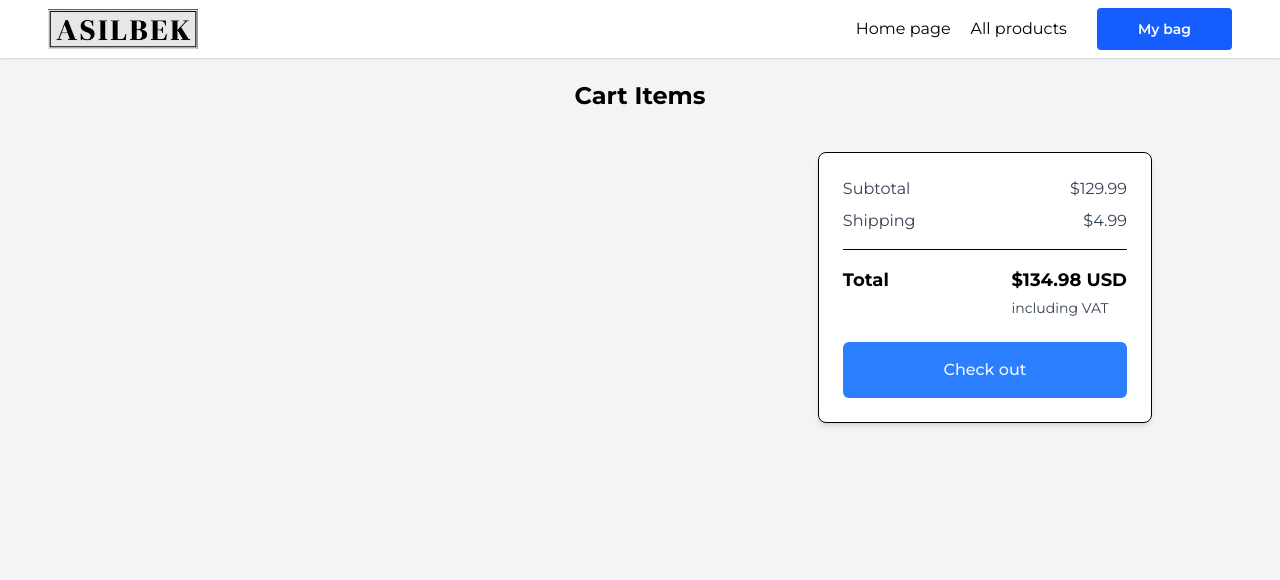
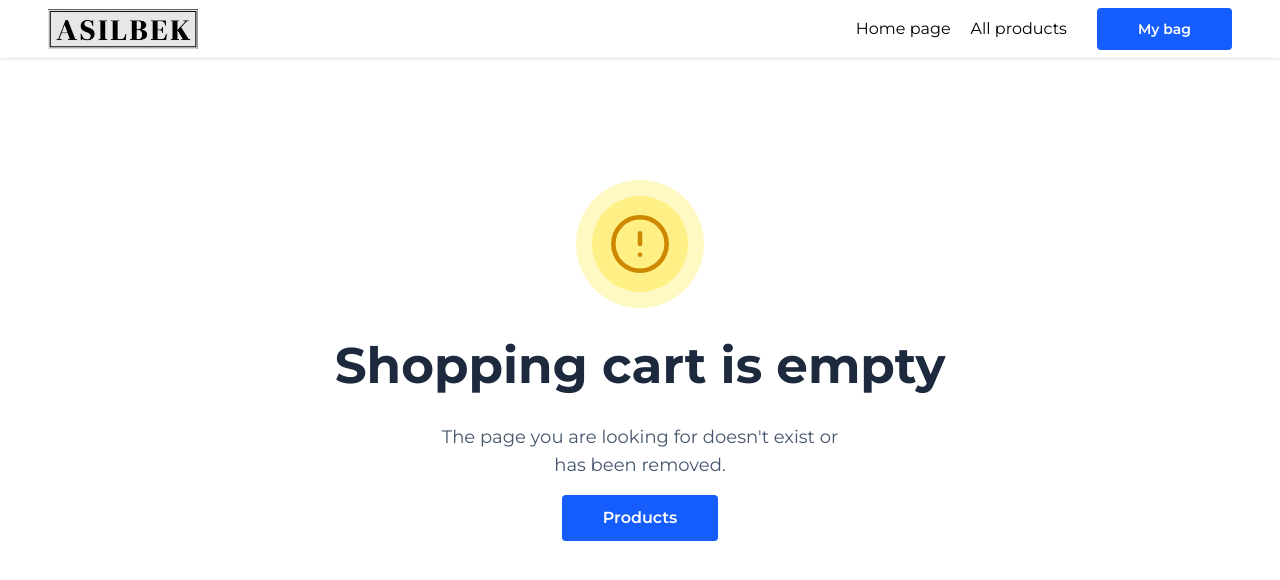
Before and after one commit to asilbek2706/asilbek-shop, a Next.js app: page /shopping-cart in a window 1280 px wide. Shown: the top 580 px of the page. Built offline with nearby package versions, Linux system fonts and the light colour scheme.

Commit message:
Total price & empty cart

```diff
--- a/app/shopping-cart/page.tsx
+++ b/app/shopping-cart/page.tsx
@@ -2,10 +2,12 @@
 
 import CustomImage from '@/components/image';
 import { ProductType } from '@/interfaces';
-import { useState } from 'react';
+import Link from 'next/link';
+import { useEffect, useState } from 'react';
 import ReactStars from 'react-stars';
 
 const ShoppingCart = () => {
+    const [total, setTotal] = useState<number>(0);
     const [products, setProducts] = useState<ProductType[]>(
         JSON.parse(localStorage.getItem('carts') || '[]')
     );
@@ -48,7 +50,16 @@
         }
     };
 
+    useEffect(() => {
+        const total = products.reduce((acc, item) => {
+            return acc + item.price * item.quantity;
+        }, 0);
+        setTotal(total);
+    }, [products]);
+
     return (
+        <>
+            {products.length ? (
                 <div className='h-screen bg-gray-100 pt-20'>
                     <h1 className='mb-10 text-center text-2xl font-bold'>Cart Items</h1>
                     <div className='mx-auto max-w-5xl justify-center px-6 md:flex md:space-x-6 xl:px-0'>
@@ -114,7 +125,9 @@
                                             </div>
                                             <div className='flex items-center space-x-4'>
                                                 <p className='text-sm'>
-                                            {product.price.toLocaleString('en-US', {
+                                                    {(
+                                                        product.price * product.quantity
+                                                    ).toLocaleString('en-US', {
                                                         style: 'currency',
                                                         currency: 'USD',
                                                     })}
@@ -144,17 +157,32 @@
                         <div className='mt-6 h-full rounded-lg border bg-white p-6 shadow-md md:mt-0 md:w-1/3'>
                             <div className='mb-2 flex justify-between'>
                                 <p className='text-gray-700'>Subtotal</p>
-                        <p className='text-gray-700'>$129.99</p>
+                                <p className='text-gray-700'>
+                                    {total.toLocaleString('en-US', {
+                                        style: 'currency',
+                                        currency: 'USD',
+                                    })}
+                                </p>
                             </div>
                             <div className='flex justify-between'>
                                 <p className='text-gray-700'>Shipping</p>
-                        <p className='text-gray-700'>$4.99</p>
+                                <p className='text-gray-700'>
+                                    {(10).toLocaleString('en-US', {
+                                        style: 'currency',
+                                        currency: 'USD',
+                                    })}
+                                </p>
                             </div>
                             <hr className='my-4' />
                             <div className='flex justify-between'>
                                 <p className='text-lg font-bold'>Total</p>
                                 <div className=''>
-                            <p className='mb-1 text-lg font-bold'>$134.98 USD</p>
+                                    <p className='mb-1 text-lg font-bold'>
+                                        {(total + 10).toLocaleString('en-US', {
+                                            style: 'currency',
+                                            currency: 'USD',
+                                        })}
+                                    </p>
                                     <p className='text-sm text-gray-700'>including VAT</p>
                                 </div>
                             </div>
@@ -164,6 +192,42 @@
                         </div>
                     </div>
                 </div>
+            ) : (
+                <div className='flex h-[calc(100vh-80px)] w-full items-center justify-center bg-white p-5'>
+                    <div className='text-center'>
+                        <div className='inline-flex rounded-full bg-yellow-100 p-4'>
+                            <div className='rounded-full bg-yellow-200 stroke-yellow-600 p-4'>
+                                <svg
+                                    className='h-16 w-16'
+                                    viewBox='0 0 28 28'
+                                    fill='none'
+                                    xmlns='http://www.w3.org/2000/svg'
+                                >
+                                    <path
+                                        d='M14.0002 9.33337V14M14.0002 18.6667H14.0118M25.6668 14C25.6668 20.4434 20.4435 25.6667 14.0002 25.6667C7.55684 25.6667 2.3335 20.4434 2.3335 14C2.3335 7.55672 7.55684 2.33337 14.0002 2.33337C20.4435 2.33337 25.6668 7.55672 25.6668 14Z'
+                                        stroke-width='2'
+                                        stroke-linecap='round'
+                                        stroke-linejoin='round'
+                                    ></path>
+                                </svg>
+                            </div>
+                        </div>
+                        <h1 className='mt-5 text-[36px] font-bold text-slate-800 lg:text-[50px]'>
+                            Shopping cart is empty
+                        </h1>
+                        <p className='mt-5 text-slate-600 lg:text-lg'>
+                            The page you are looking for doesn't exist or <br />
+                            has been removed.
+                        </p>
+                        <Link href={'/products'}>
+                            <button className='button mt-4 border-transparent bg-blue-600 text-white hover:border-blue-600 hover:bg-transparent hover:text-black'>
+                                Products
+                            </button>
+                        </Link>
+                    </div>
+                </div>
+            )}
+        </>
     );
 };
 
--- a/package.json
+++ b/package.json
@@ -12,6 +12,7 @@
     "@headlessui/react": "^2.2.10",
     "@heroicons/react": "^2.2.0",
     "next": "16.2.2",
+    "prettier": "^3.8.3",
     "react": "19.2.4",
     "react-dom": "19.2.4",
     "react-stars": "^2.2.5",
```
Also changed, not shown: 1 other file (tests, documents, lock files or other folders). Lines whose indentation alone changed are shown as unchanged.
